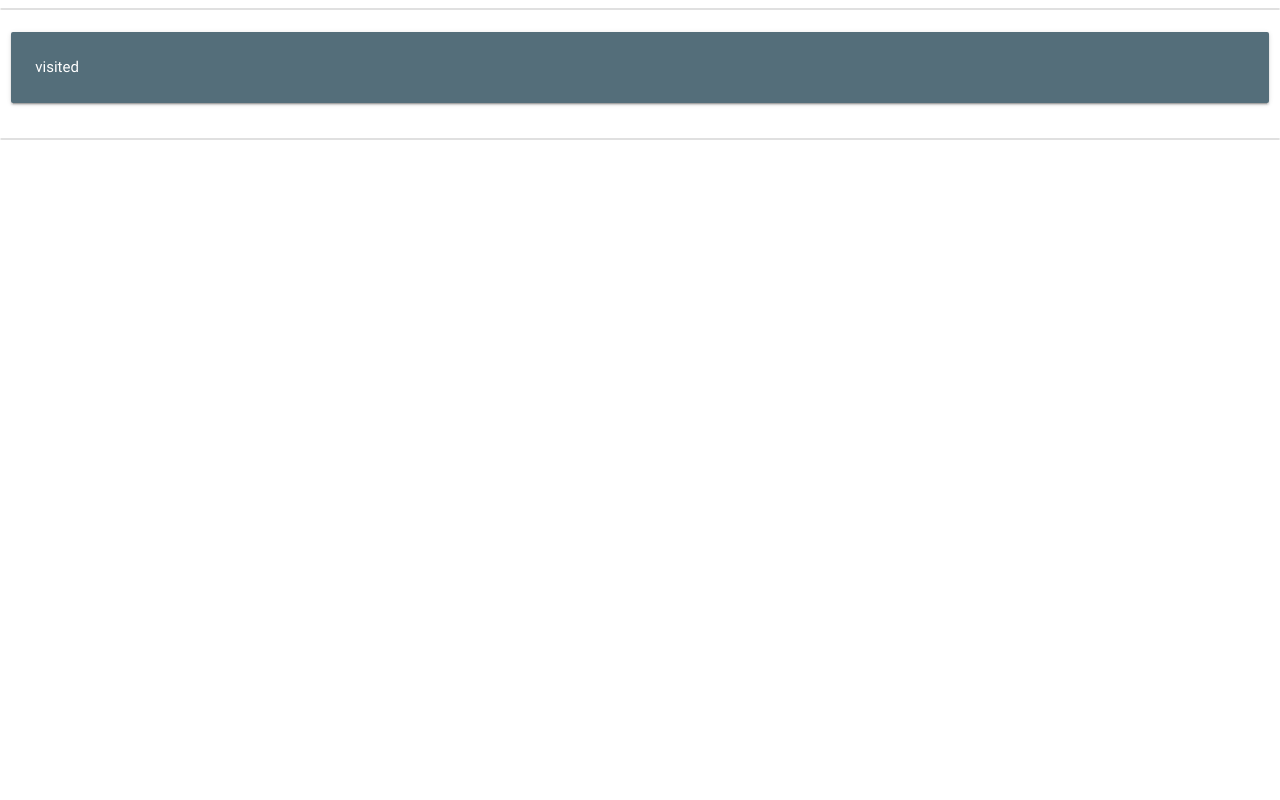
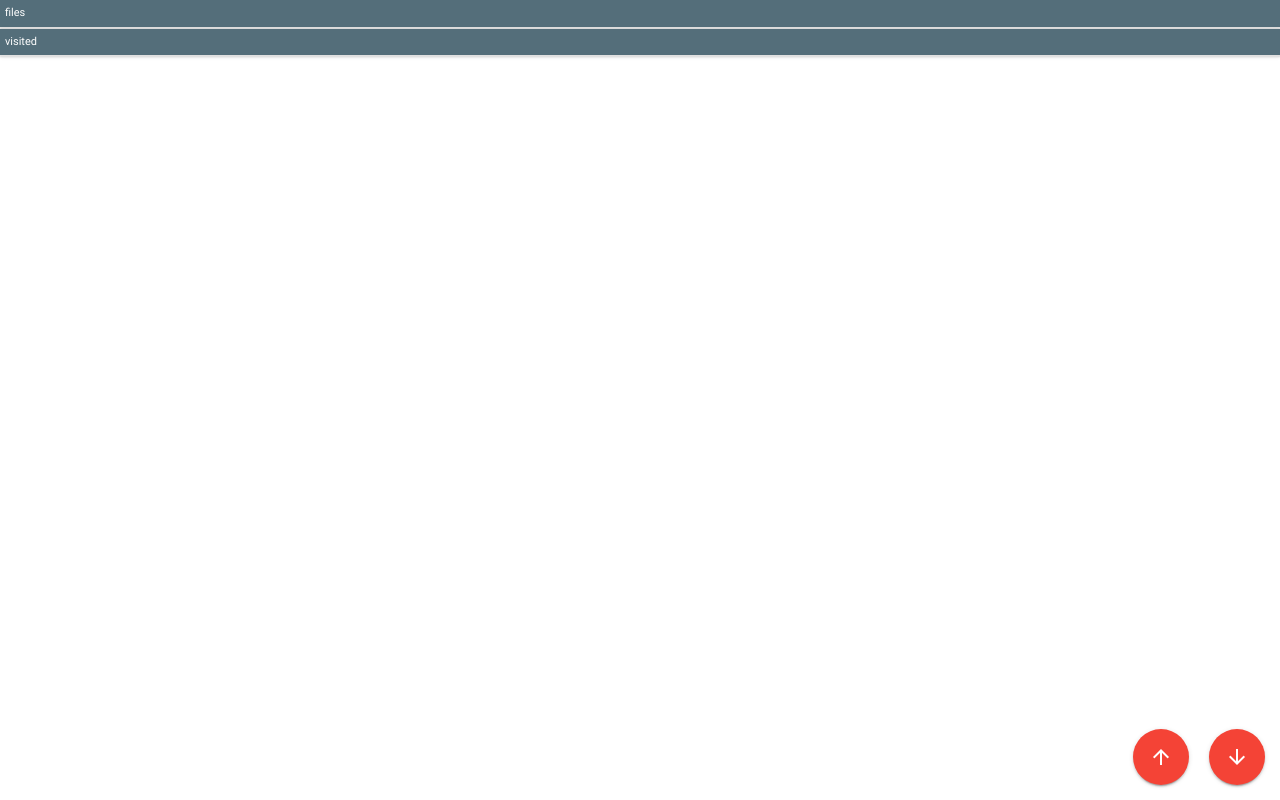
Before and after one commit to paulsevere/streamer, a website: page public/index.html in a window 1280 px wide. Drawn offline with nearby package versions, Linux system fonts and the light colour scheme; no server answers.

Commit message:
updated style

```diff
--- a/public/index.html
+++ b/public/index.html
@@ -5,6 +5,8 @@
     <meta charset="UTF-8">
     <meta name="viewport" content="width=device-width, initial-scale=1.0">
     <meta http-equiv="X-UA-Compatible" content="ie=edge">
+    <link href="https://fonts.googleapis.com/icon?family=Material+Icons" rel="stylesheet">
+
     <script src="https://cdnjs.cloudflare.com/ajax/libs/jquery/3.2.1/jquery.min.js"></script>
     <script src="https://cdnjs.cloudflare.com/ajax/libs/lodash.js/4.17.4/lodash.min.js"></script>
     <link rel="stylesheet" href="https://cdnjs.cloudflare.com/ajax/libs/materialize/0.100.2/css/materialize.min.css">
@@ -12,9 +14,14 @@
 
     <title>Document</title>
     <style>
+        body {
+            font-size: 11px !important;
+        }
+
         .collection {
             display: flex!important;
             flex-direction: column;
+            margin: 0px;
         }
 
         #files.collection a.collection-item.visited {
@@ -29,14 +36,61 @@
             color: rgb(115, 115, 158);
             display: block;
         }
+
+        #floating {
+            z-index: 200;
+            position: fixed;
+            bottom: 5px;
+            right: 5px;
+            display: flex;
+        }
+
+        #floating .btn-floating {
+            margin: 10px;
+        }
+
+        .card {
+            margin: 0px;
+            border-radius: 0px;
+        }
+
+        .card .card-content {
+            padding: 5px;
+
+        }
+
+        #content {}
     </style>
 </head>
 
 <body>
-    <div id="files" class="collection">
+    <div id="floating">
+        <a href="#files-header">
+
+            <div class="btn-floating btn-large waves-effect waves-light red">
+                <i class="material-icons">arrow_upward</i>
+            </div>
+        </a>
+        <a href="#visited">
+
+            <div id="floating2" class="btn-floating btn-large waves-effect waves-light red">
+                <i class="material-icons">arrow_downward</i>
+            </div>
+        </a>
 
     </div>
-    <div class="row">
+    <div id="content">
+        <div id="files-header" class="col s12 m12">
+            <div class="card blue-grey darken-1">
+                <div class="card-content white-text">
+                    <p>files</p>
+                </div>
+
+            </div>
+        </div>
+        <div id="files" class="collection">
+
+        </div>
         <div class="col s12 m12">
             <div class="card blue-grey darken-1">
                 <div class="card-content white-text">
@@ -45,9 +99,10 @@
 
             </div>
         </div>
-    </div>
-    <div id="visited" class="collection">
 
+        <div id="visited" class="collection">
+
+        </div>
     </div>
     <script src="index.js"></script>
 </body>
```
